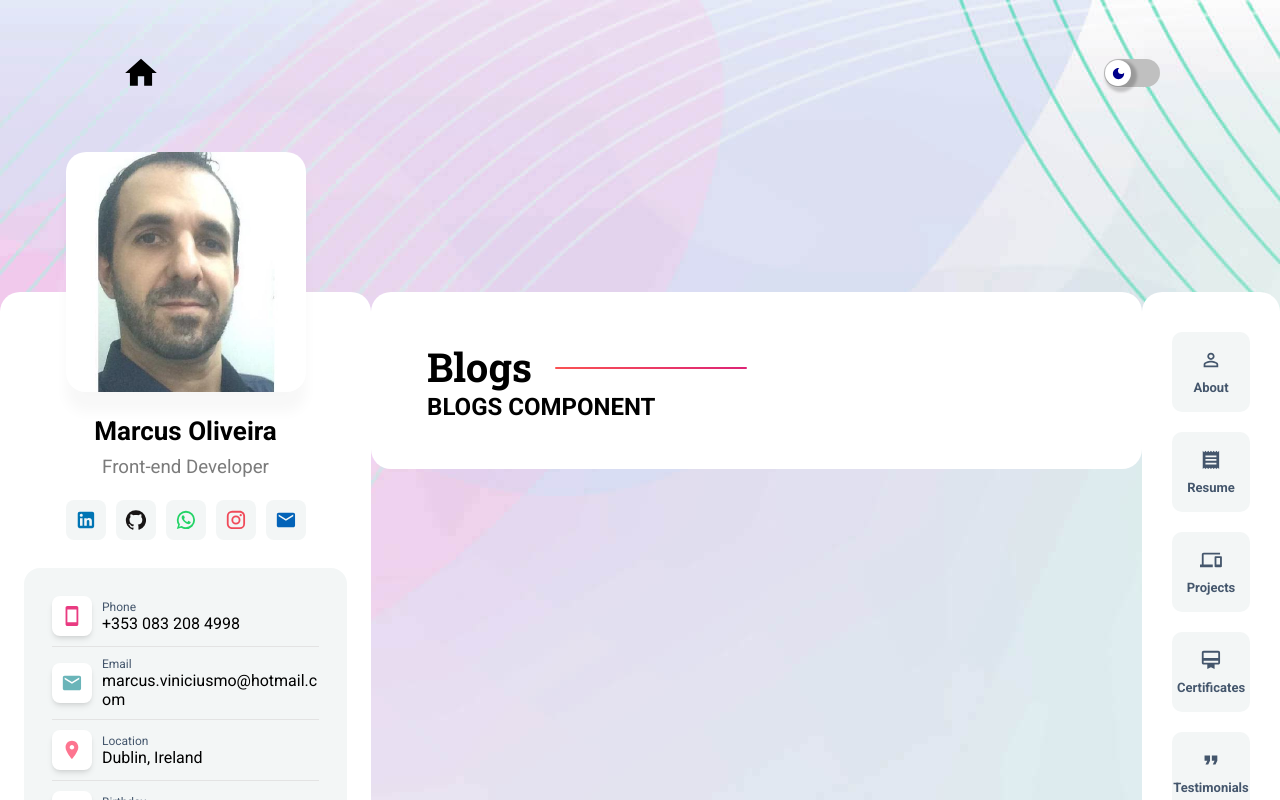
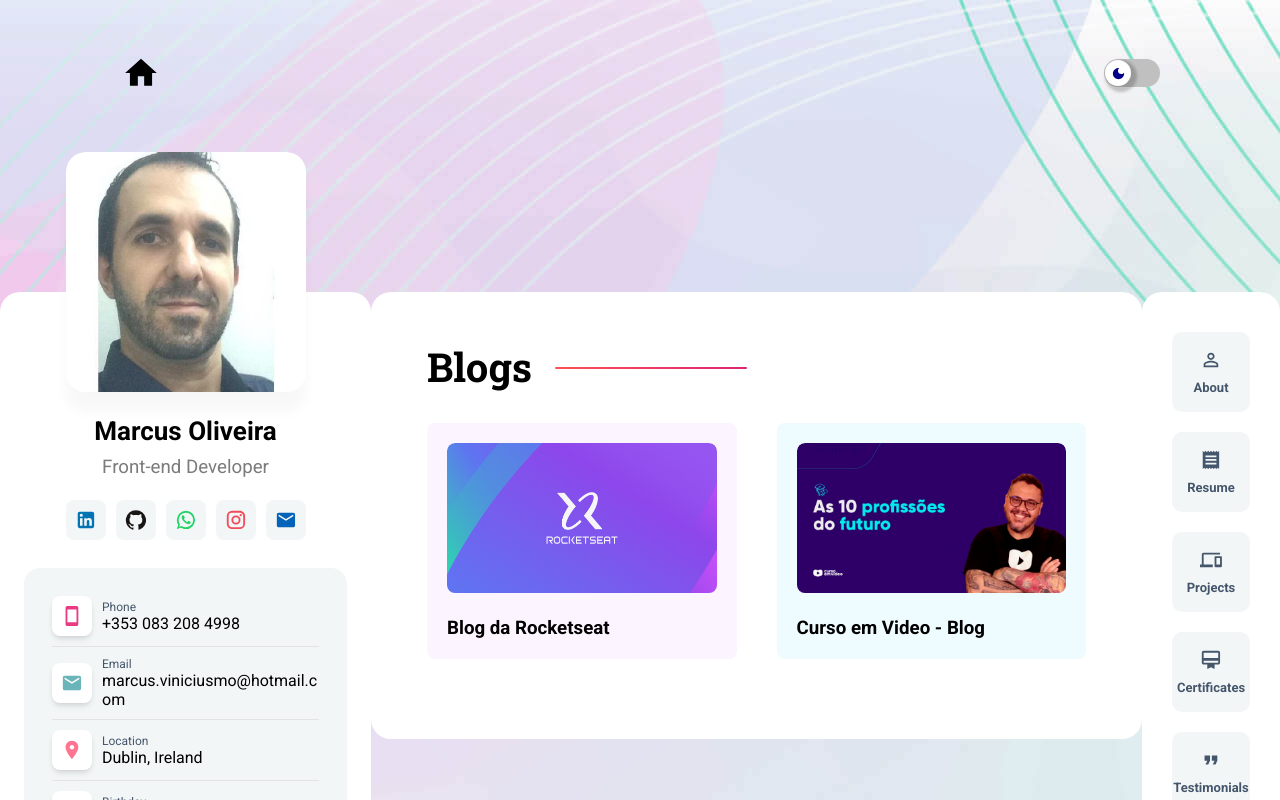
Before and after one commit to marcusviniciusmo/My_Portfolio__, a React (Vite) app in the folder frontend/: page /blogs in a window 1280 px wide. Shown: the top 800 px of the page. Built offline with nearby package versions, Linux system fonts and the light colour scheme.

Commit message:
Blogs component styling

```diff
--- a/frontend/src/components/Blogs/index.tsx
+++ b/frontend/src/components/Blogs/index.tsx
@@ -1,10 +1,59 @@
+import { useEffect, useState } from 'react';
 import { TitleContentPage } from '../TitleContentPage';
+import { BlogsList, BlogsListType } from '../../data/blogs';
+import {
+  BlogsContainer,
+  BlogContainer,
+  ImageContainer,
+  ImageBlog,
+  Name,
+  LinkBlog,
+  borderColors,
+} from './styles';
 
 export function Blogs() {
+  const [blogsList, setBlogsList] = useState<BlogsListType[]>(BlogsList);
+  const [hashIndexMap, setHashIndexMap] = useState<Map<string, number>>(
+    new Map(),
+  );
+
+  useEffect(() => {
+    setBlogsList(BlogsList);
+  }, []);
+
+  useEffect(() => {
+    const map = new Map<string, number>();
+
+    blogsList.forEach((image, index) => {
+      map.set(image.id, index);
+    });
+
+    setHashIndexMap(map);
+  }, [blogsList]);
+
   return (
     <div className="contentContainer">
       <TitleContentPage title="Blogs" left="12.8" />
-      <h1>BLOGS COMPONENT</h1>
+      <BlogsContainer>
+        {blogsList.map((blog) => {
+          return (
+            <BlogContainer
+              key={blog.id}
+              title={blog.name}
+              borderColor={
+                borderColors[hashIndexMap.get(blog.id)! % borderColors.length]
+              }
+            >
+              <ImageContainer>
+                <ImageBlog src={blog.image} />
+              </ImageContainer>
+              <LinkBlog href={blog.url} target="_blank">
+                <Name>{blog.name}</Name>
+              </LinkBlog>
+            </BlogContainer>
+          );
+        })}
+      </BlogsContainer>
     </div>
   );
 }
--- /dev/null
+++ b/frontend/src/components/Blogs/styles.ts
@@ -0,0 +1,50 @@
+import styled from 'styled-components';
+
+export const borderColors = ['#FCF4FF', '#EEFBFF', '#FFF0F0'];
+
+export const BlogsContainer = styled.div`
+  margin-block: 3rem 2.4rem;
+  display: grid;
+  grid-template-columns: repeat(2, minmax(0, 1fr));
+  row-gap: 2.8rem;
+  column-gap: 4rem;
+`;
+
+export const BlogContainer = styled.div<{ borderColor: string }>`
+  background: ${(props) =>
+    props.theme.title === 'Dark' ? 'transparent' : props.borderColor};
+  border: ${({ theme }) => theme.title === 'Dark' && '2px solid #212425'};
+  margin-bottom: 0.8rem;
+  padding: 2rem;
+  border-radius: 0.8rem;
+`;
+
+export const ImageContainer = styled.div`
+  border-radius: 0.8rem;
+  overflow: hidden;
+`;
+
+export const ImageBlog = styled.img`
+  width: 100%;
+  height: 15rem;
+  border-radius: 0.8rem;
+  transition-duration: 0.2s;
+  transition-timing-function: cubic-bezier(0.4, 0, 0.2, 1);
+  cursor: pointer;
+
+  &:hover {
+    scale: 1.1;
+  }
+`;
+
+export const Name = styled.h3`
+  margin: 2rem 0 0;
+
+  &:hover {
+    text-decoration: underline;
+  }
+`;
+
+export const LinkBlog = styled.a`
+  cursor: pointer;
+`;
--- /dev/null
+++ b/frontend/src/data/blogs.ts
@@ -0,0 +1,24 @@
+import RocketseatBlog from '../assets/rocketseatBlog.png';
+import CursoEmVideoBlog from '../assets/cursoEmVideoBlog.jpeg';
+
+export interface BlogsListType {
+  id: string;
+  name: string;
+  image: string;
+  url: string;
+}
+
+export const BlogsList: BlogsListType[] = [
+  {
+    id: '1',
+    name: 'Blog da Rocketseat',
+    image: RocketseatBlog,
+    url: 'https://blog.rocketseat.com.br/',
+  },
+  {
+    id: '2',
+    name: 'Curso em Video - Blog',
+    image: CursoEmVideoBlog,
+    url: 'https://www.cursoemvideo.com/blog/',
+  },
+];
```
Also changed, not shown: frontend/src/assets/cursoEmVideoBlog.jpeg (added), frontend/src/assets/rocketseatBlog.png (added).
